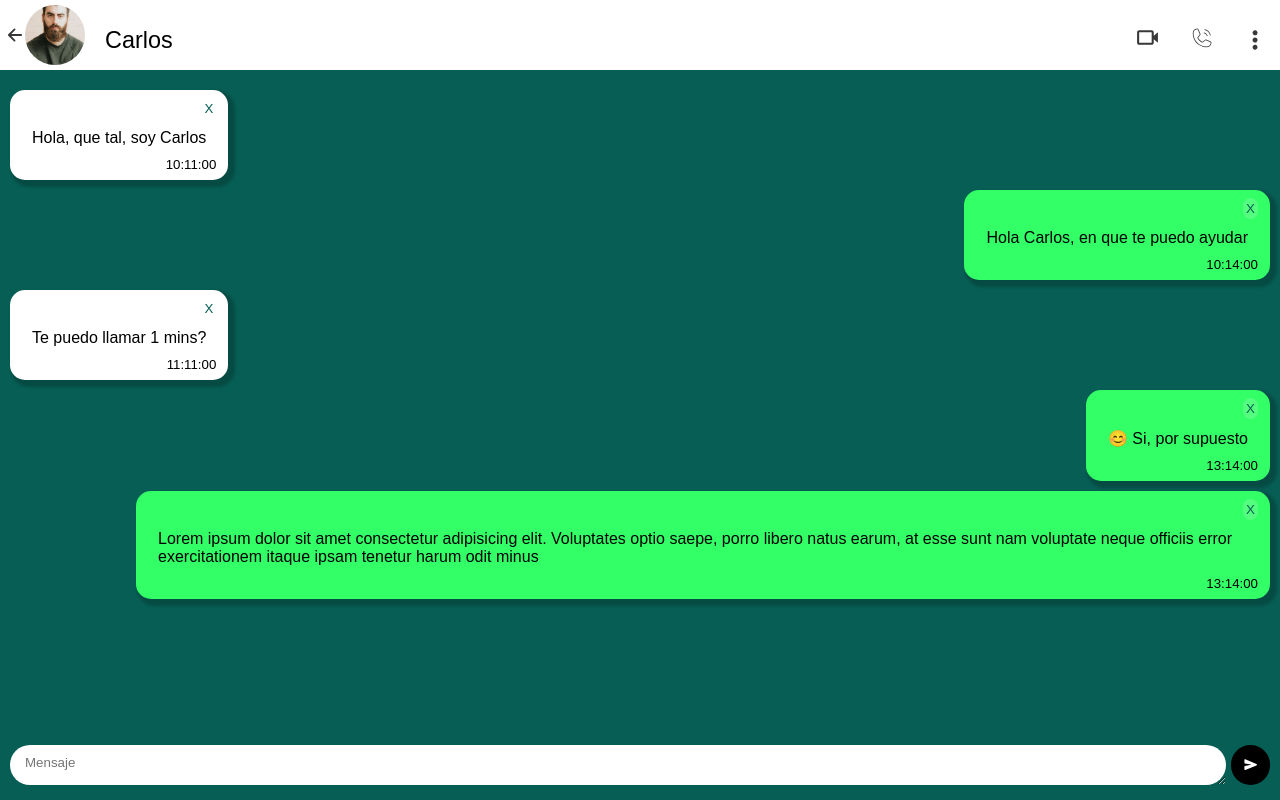
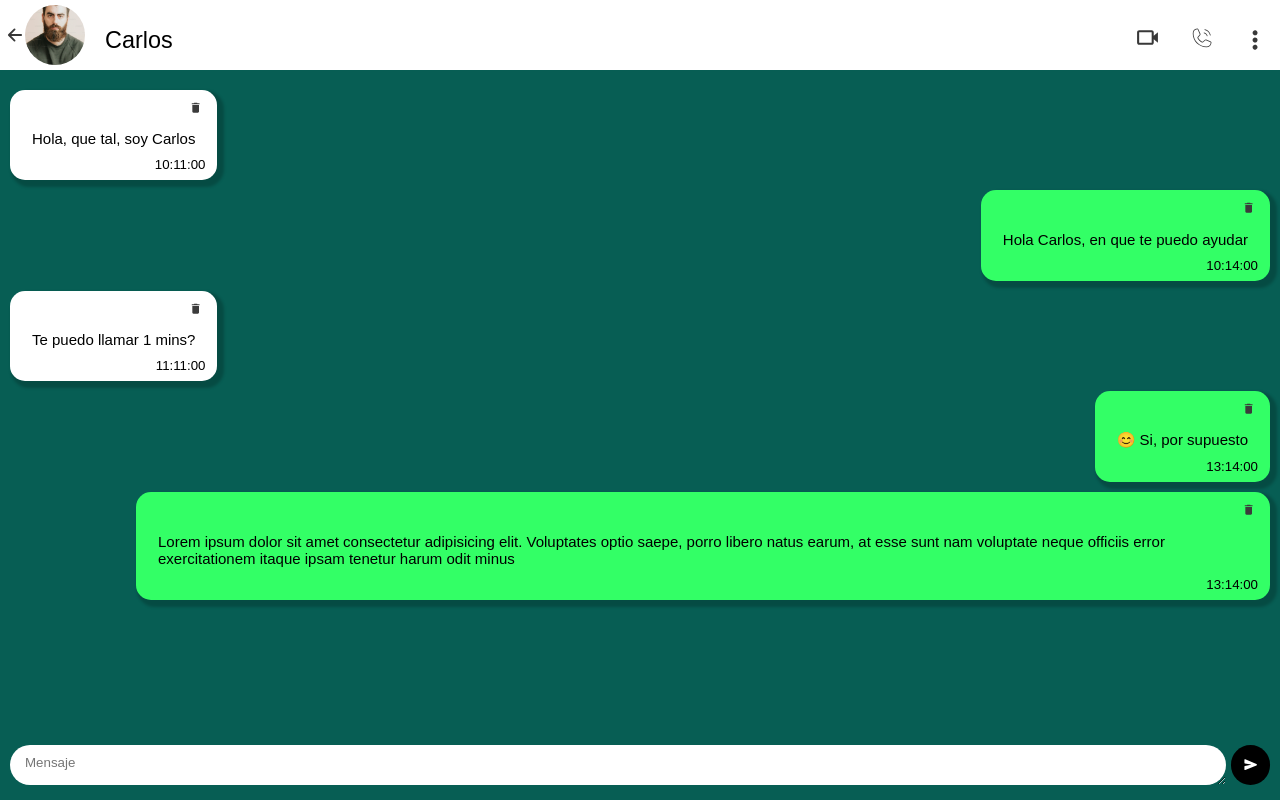
Before and after one commit to Charlydaniel/TP-2-Chat, a React (Vite) app: page /contacts/1/messages in a window 1280 px wide. Built offline with nearby package versions, Linux system fonts and the light colour scheme.

Commit message:
cambio de boton volver por original de whatsapp

```diff
--- a/src/Components/Message-components/MessageComponent.jsx
+++ b/src/Components/Message-components/MessageComponent.jsx
@@ -1,6 +1,8 @@
 import React, { useContext } from "react";
 import { MessageContext } from "../../Contexts/MessageContext";
 import './MessageStyle.css'
+import { MdDelete } from "react-icons/md";
+
 
 function MessageComponent({emisor,id,hora,texto}){
 
@@ -19,7 +21,7 @@ function MessageComponent({emisor,id,hora,texto}){
             <div className= {DinamicClassNameContainer}>
                 <div className={DinamicClassNameGlobe}>
                     <div className="contenedor-eleiminar-chat">
-                        <button onClick={()=>{eliminarChat(id)}} className="boton-eliminar-chat">X</button>
+                        <button onClick={()=>{eliminarChat(id)}} className="boton-eliminar-chat"><MdDelete /></button>
                     </div>
                     <div className="span-chat">
                         <span>{texto}</span>
--- a/src/Components/Message-components/MessageStyle.css
+++ b/src/Components/Message-components/MessageStyle.css
@@ -51,6 +51,7 @@
 }
 .span-chat{
     padding: 10px;
+    font-size: 15px;
 }
 
 .contenedor-eleiminar-chat{
@@ -59,11 +60,12 @@
     justify-content: flex-end;
 }
 .boton-eliminar-chat{
-    background-color: rgba(255, 255, 255, 0.164);
+    background: none;
     border: 0;
     color:var(--backgroundColor);
     padding: 3px;
     border-radius: 50px;
+    color: rgb(59, 59, 59);
 }
 
 .--propio .chat-burbuja{
```
